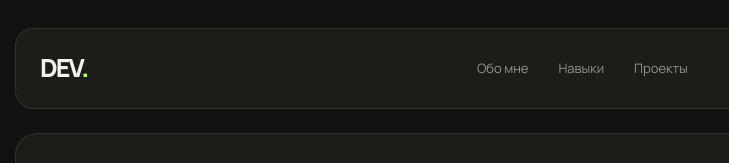
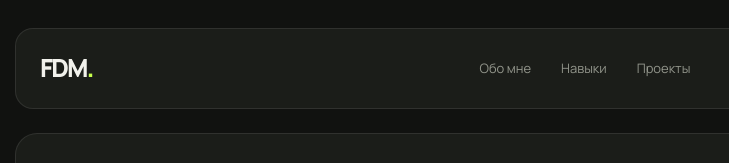
Before and after one commit to Fedorov710/dev-portfolio-bento, a plain HTML site: page index.html in a window 1280 px wide. Shown: the top 163 px of the page, 25-754 px from the left. Drawn offline with Linux system fonts and the light colour scheme.

Commit message:
Update index.html

```diff
--- a/index.html
+++ b/index.html
@@ -11,8 +11,7 @@
 <body>
 
   <header>
-    <a href="#" class="logo">DEV<span>.</span></a>
-
+    <a href="#" class="logo">FDM<span>.</span></a>
     <nav>
       <a href="#about">Обо мне</a>
       <a href="#skills">Навыки</a>
```
